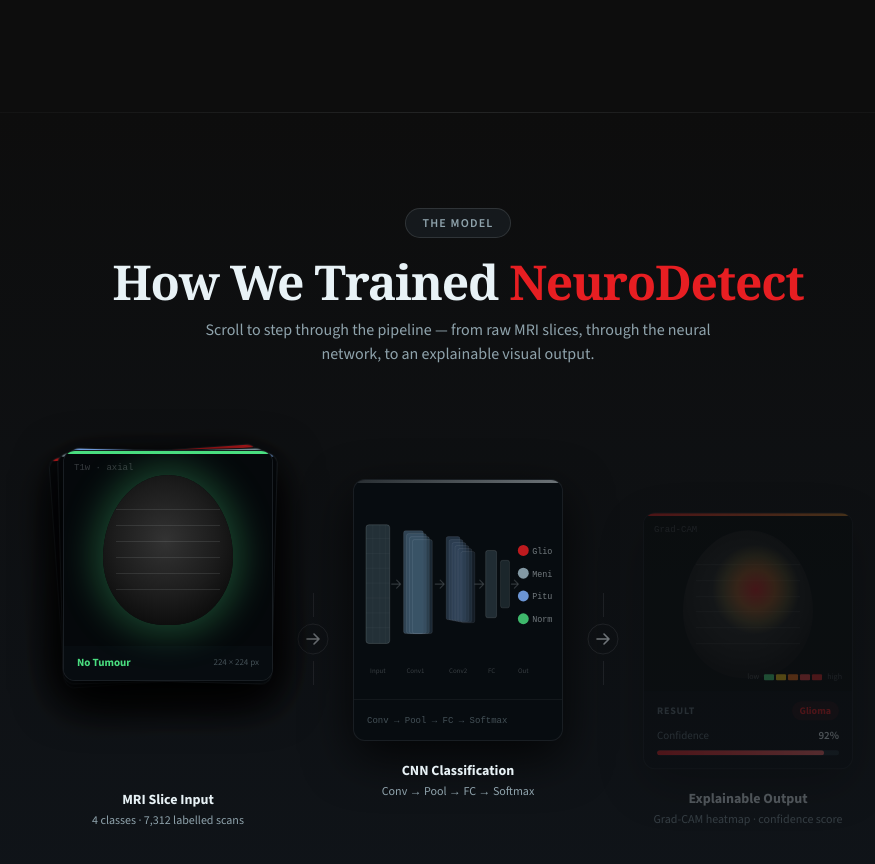
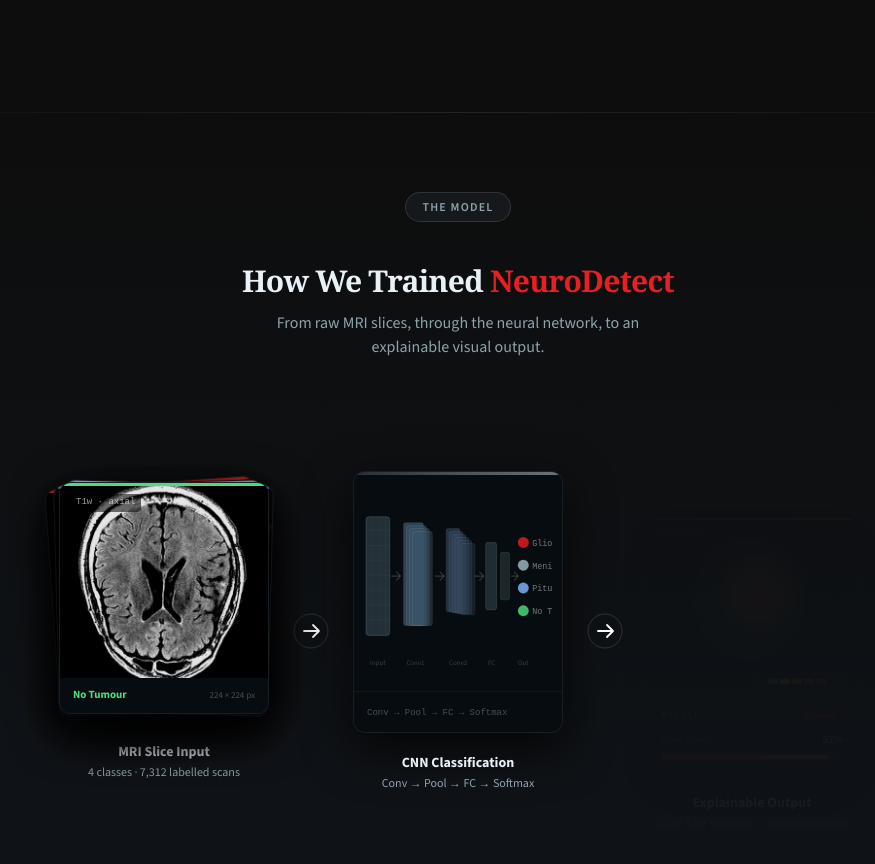
Before and after one commit to mattieballt-py/NeuroDetect, a React (Vite) app: page / in a window 1280 px wide. Shown: the part 7630-8494 px from the top of the page, without its empty margins (182-1057 px from the left). Built offline with nearby package versions, Linux system fonts and the light colour scheme.

Commit message:
sticky fix

```diff
--- a/src/components/Methodology.jsx
+++ b/src/components/Methodology.jsx
@@ -3,10 +3,10 @@ import { motion, useScroll, useTransform, useSpring } from 'framer-motion'
 
 // ─── scan card data ───────────────────────────────────────────────────────────
 const scanClasses = [
-  { label: 'Glioma',     accent: '#E71E22', glow: 'rgba(231,30,34,0.45)',   tag: '#E71E22' },
-  { label: 'Meningioma', accent: '#9eb8c4', glow: 'rgba(158,184,196,0.25)', tag: '#9eb8c4' },
-  { label: 'Pituitary',  accent: '#82b4ff', glow: 'rgba(130,180,255,0.35)', tag: '#82b4ff' },
-  { label: 'No Tumour',  accent: '#4ade80', glow: 'rgba(74,222,128,0.3)',   tag: '#4ade80' },
+  { label: 'Glioma',     accent: '#E71E22', image: '/Te-gl_115.jpg'     },
+  { label: 'Meningioma', accent: '#9eb8c4', image: '/Te-aug-me_11.jpg'  },
+  { label: 'Pituitary',  accent: '#82b4ff', image: '/Te-pi_122.jpg'     },
+  { label: 'No Tumour',  accent: '#4ade80', image: '/Te-no_102.jpg'     },
 ]
 
 // Resting stack positions (bottom → top)
@@ -27,21 +27,17 @@ function ScanCard({ scan }) {
       boxShadow: '0 16px 48px rgba(0,0,0,0.75)',
     }}>
       <div style={{ height: 3, background: scan.accent }} />
-      <div style={{ height: 192, background: '#05080b', display: 'flex', alignItems: 'center', justifyContent: 'center', position: 'relative' }}>
-        {/* Brain shape */}
-        <div style={{
-          width: 130, height: 150,
-          borderRadius: '50% 50% 46% 46% / 55% 55% 45% 45%',
-          background: 'radial-gradient(ellipse 72% 68% at 48% 44%, #333 0%, #1c1c1c 55%, #0e0e0e 82%)',
-          boxShadow: `0 0 36px 8px ${scan.glow}`,
-          position: 'relative', overflow: 'hidden',
+      <div style={{ height: 192, background: '#05080b', position: 'relative', overflow: 'hidden' }}>
+        <img
+          src={scan.image}
+          alt={`${scan.label} MRI scan`}
+          style={{ width: '100%', height: '100%', objectFit: 'cover', opacity: 0.9 }}
+        />
+        <span style={{
+          position: 'absolute', top: 8, left: 10, fontSize: 9, fontFamily: 'monospace',
+          color: 'rgba(232,242,246,0.65)', background: 'rgba(0,0,0,0.55)',
+          padding: '2px 6px', borderRadius: 4,
         }}>
-          {/* Scan slice lines */}
-          <div style={{ position: 'absolute', inset: '18% 10%', display: 'flex', flexDirection: 'column', justifyContent: 'space-around', opacity: 0.1 }}>
-            {[0,1,2,3,4,5].map(i => <div key={i} style={{ height: 1, background: '#E8F2F6' }} />)}
-          </div>
-        </div>
-        <span style={{ position: 'absolute', top: 8, left: 10, fontSize: 9, fontFamily: 'monospace', color: 'rgba(232,242,246,0.22)' }}>
           T1w · axial
         </span>
       </div>
@@ -106,7 +102,7 @@ function CNNPanel() {
             { cy: 50,  color: '#E71E22', label: 'Glioma'  },
             { cy: 73,  color: '#9eb8c4', label: 'Mening.' },
             { cy: 96,  color: '#82b4ff', label: 'Pituit.' },
-            { cy: 119, color: '#4ade80', label: 'Normal'  },
+            { cy: 119, color: '#4ade80', label: 'No Tu.'  },
           ].map(({ cy, color, label }) => (
             <g key={label}>
               <circle cx="161" cy={cy} r="5.5" fill={color} opacity="0.82"/>
@@ -141,24 +137,20 @@ function GradCAMPanel() {
 
       {/* Brain + heatmap */}
       <div style={{ height: 175, background: '#04070a', display: 'flex', alignItems: 'center', justifyContent: 'center', position: 'relative', overflow: 'hidden' }}>
-        {/* Brain base */}
         <div style={{
           width: 130, height: 148,
           borderRadius: '50% 50% 46% 46% / 55% 55% 45% 45%',
           background: 'radial-gradient(ellipse 72% 68% at 48% 44%, #333 0%, #1c1c1c 55%, #0e0e0e 82%)',
           position: 'relative', overflow: 'hidden',
         }}>
-          {/* Scan lines */}
           <div style={{ position: 'absolute', inset: '18% 10%', display: 'flex', flexDirection: 'column', justifyContent: 'space-around', opacity: 0.09 }}>
             {[0,1,2,3,4,5].map(i => <div key={i} style={{ height: 1, background: '#E8F2F6' }} />)}
           </div>
-          {/* Heatmap overlay — localised hot spot */}
           <div style={{
             position: 'absolute', inset: 0,
             background: 'radial-gradient(ellipse 42% 38% at 56% 40%, rgba(231,30,34,0.82) 0%, rgba(255,120,30,0.5) 35%, rgba(255,200,50,0.2) 60%, transparent 80%)',
           }} />
         </div>
-        {/* Heatmap scale bar */}
         <div style={{ position: 'absolute', bottom: 8, right: 10, display: 'flex', gap: 2, alignItems: 'center' }}>
           <span style={{ fontSize: 8, color: 'rgba(232,242,246,0.3)', marginRight: 3 }}>low</span>
           {['#4ade80','#facc15','#f97316','#ef4444','#dc2626'].map(c => (
@@ -166,7 +158,6 @@ function GradCAMPanel() {
           ))}
           <span style={{ fontSize: 8, color: 'rgba(232,242,246,0.3)', marginLeft: 3 }}>high</span>
         </div>
-        {/* Grad-CAM label */}
         <span style={{ position: 'absolute', top: 8, left: 10, fontSize: 9, fontFamily: 'monospace', color: 'rgba(232,242,246,0.28)' }}>Grad-CAM</span>
       </div>
 
@@ -188,16 +179,25 @@ function GradCAMPanel() {
   )
 }
 
-function ArrowConnector({ opacity }) {
+// Always-visible white arrow between panels
+function ArrowConnector() {
   return (
-    <motion.div style={{ opacity }} className="flex flex-col items-center gap-1.5 shrink-0">
-      <div style={{ width: 1, height: 24, background: 'rgba(232,242,246,0.08)' }} />
-      <svg width="32" height="32" viewBox="0 0 32 32" fill="none">
-        <circle cx="16" cy="16" r="15" stroke="rgba(232,242,246,0.08)" strokeWidth="1"/>
-        <path d="M10 16h12M17 11l5 5-5 5" stroke="rgba(232,242,246,0.45)" strokeWidth="1.6" strokeLinecap="round" strokeLinejoin="round"/>
+    <div className="shrink-0 flex items-center px-2">
+      <svg width="36" height="36" viewBox="0 0 36 36" fill="none">
+        <circle cx="18" cy="18" r="17" stroke="rgba(232,242,246,0.15)" strokeWidth="1"/>
+        <path d="M11 18h14M20 12l6 6-6 6" stroke="white" strokeWidth="1.8" strokeLinecap="round" strokeLinejoin="round"/>
       </svg>
-      <div style={{ width: 1, height: 24, background: 'rgba(232,242,246,0.08)' }} />
-    </motion.div>
+    </div>
+  )
+}
+
+// Downward arrow for mobile
+function ArrowDown() {
+  return (
+    <svg width="36" height="36" viewBox="0 0 36 36" fill="none">
+      <circle cx="18" cy="18" r="17" stroke="rgba(232,242,246,0.15)" strokeWidth="1"/>
+      <path d="M18 11v14M12 20l6 6 6-6" stroke="white" strokeWidth="1.8" strokeLinecap="round" strokeLinejoin="round"/>
+    </svg>
   )
 }
 
@@ -212,40 +212,33 @@ export default function Methodology() {
 
   const smooth = useSpring(scrollYProgress, { stiffness: 48, damping: 20 })
 
-  // Scan cards stacking in
-  const s0op = useTransform(smooth, [0.03, 0.10], [0, 1])
-  const s0y  = useTransform(smooth, [0.03, 0.10], [52, 0])
-  const s1op = useTransform(smooth, [0.09, 0.16], [0, 1])
-  const s1y  = useTransform(smooth, [0.09, 0.16], [52, 0])
-  const s2op = useTransform(smooth, [0.14, 0.21], [0, 1])
-  const s2y  = useTransform(smooth, [0.14, 0.21], [52, 0])
-  const s3op = useTransform(smooth, [0.19, 0.26], [0, 1])
-  const s3y  = useTransform(smooth, [0.19, 0.26], [52, 0])
+  // Scan cards stack in one by one
+  const s0op = useTransform(smooth, [0.03, 0.12], [0, 1])
+  const s0y  = useTransform(smooth, [0.03, 0.12], [52, 0])
+  const s1op = useTransform(smooth, [0.10, 0.19], [0, 1])
+  const s1y  = useTransform(smooth, [0.10, 0.19], [52, 0])
+  const s2op = useTransform(smooth, [0.16, 0.25], [0, 1])
+  const s2y  = useTransform(smooth, [0.16, 0.25], [52, 0])
+  const s3op = useTransform(smooth, [0.22, 0.31], [0, 1])
+  const s3y  = useTransform(smooth, [0.22, 0.31], [52, 0])
 
   const scanOpacities = [s0op, s1op, s2op, s3op]
   const scanYs        = [s0y,  s1y,  s2y,  s3y]
 
-  // Panel 1 label
-  const p1LabelOp = useTransform(smooth, [0.04, 0.14], [0, 1])
-
-  // Arrow 1
-  const arr1op = useTransform(smooth, [0.30, 0.40], [0, 1])
+  const p1LabelOp = useTransform(smooth, [0.05, 0.18], [0, 1])
 
   // Panel 2 (CNN)
-  const p2op = useTransform(smooth, [0.40, 0.52], [0, 1])
-  const p2y  = useTransform(smooth, [0.40, 0.52], [44, 0])
-
-  // Arrow 2
-  const arr2op = useTransform(smooth, [0.56, 0.65], [0, 1])
+  const p2op = useTransform(smooth, [0.42, 0.56], [0, 1])
+  const p2y  = useTransform(smooth, [0.42, 0.56], [44, 0])
 
   // Panel 3 (Grad-CAM)
-  const p3op = useTransform(smooth, [0.65, 0.77], [0, 1])
-  const p3y  = useTransform(smooth, [0.65, 0.77], [44, 0])
+  const p3op = useTransform(smooth, [0.68, 0.82], [0, 1])
+  const p3y  = useTransform(smooth, [0.68, 0.82], [44, 0])
 
   return (
     <section
       id="methodology"
-      className="relative overflow-hidden"
+      className="relative"
       style={{ background: 'linear-gradient(180deg, #0D0D0D 0%, #111820 50%, #0D0D0D 100%)' }}
     >
       <div className="absolute top-0 left-0 right-0 h-px bg-gradient-to-r from-transparent via-[rgba(232,242,246,0.1)] to-transparent" />
@@ -254,46 +247,25 @@ export default function Methodology() {
       <div ref={containerRef} style={{ height: '320vh' }} className="hidden lg:block">
         <div className="sticky top-0 h-screen flex flex-col overflow-hidden">
 
-          {/* Header — always visible inside the sticky viewport */}
-          <div className="text-center pt-24 pb-10 shrink-0 px-6">
-            <motion.div
-              initial={{ opacity: 0, y: 16 }}
-              whileInView={{ opacity: 1, y: 0 }}
-              viewport={{ once: true }}
-              transition={{ duration: 0.55 }}
-              className="flex justify-center mb-5"
-            >
-              <span className="inline-flex items-center gap-2 px-4 py-1.5 rounded-full border border-[rgba(232,242,246,0.12)] bg-surface/30 text-xs font-semibold uppercase tracking-widest text-text-muted">
-                The Model
-              </span>
-            </motion.div>
-            <motion.h2
-              initial={{ opacity: 0, y: 16 }}
-              whileInView={{ opacity: 1, y: 0 }}
-              viewport={{ once: true }}
-              transition={{ duration: 0.55, delay: 0.1 }}
-              className="text-3xl md:text-5xl font-black text-theme tracking-tight leading-tight mb-3"
-            >
-              How We Trained{' '}
-              <span className="text-cta">NeuroDetect</span>
-            </motion.h2>
-            <motion.p
-              initial={{ opacity: 0, y: 12 }}
-              whileInView={{ opacity: 1, y: 0 }}
-              viewport={{ once: true }}
-              transition={{ duration: 0.55, delay: 0.2 }}
-              className="text-text-muted text-base max-w-lg mx-auto"
-            >
-              Scroll to step through the pipeline — from raw MRI slices, through the neural network, to an explainable visual output.
-            </motion.p>
+          {/* Header — always visible, not scroll-driven */}
+          <div className="text-center pt-20 pb-6 shrink-0 px-6">
+            <span className="inline-flex items-center gap-2 px-4 py-1.5 rounded-full border border-[rgba(232,242,246,0.12)] bg-surface/30 text-xs font-semibold uppercase tracking-widest text-text-muted mb-5">
+              The Model
+            </span>
+            <h2 className="text-3xl font-black text-theme tracking-tight leading-tight mb-3 mt-5">
+              How We Trained <span className="text-cta">NeuroDetect</span>
+            </h2>
+            <p className="text-text-muted text-base max-w-sm mx-auto">
+              From raw MRI slices, through the neural network, to an explainable visual output.
+            </p>
           </div>
 
-          {/* Three-panel row */}
-          <div className="flex-1 flex items-center justify-center gap-6 px-8 pb-10">
+          {/* Three-panel row — fills remaining space, panels appear on scroll */}
+          <div className="flex-1 flex items-center justify-center gap-4 px-8 pb-8">
 
             {/* Panel 1 — Scan stack */}
             <div className="flex flex-col items-center gap-5 shrink-0">
-              <div style={{ width: 210, height: 320, position: 'relative' }}>
+              <div style={{ width: 210, height: 240, position: 'relative' }}>
                 {scanClasses.map((scan, i) => (
                   <motion.div
                     key={scan.label}
@@ -317,8 +289,8 @@ export default function Methodology() {
               </motion.div>
             </div>
 
-            {/* Arrow 1 */}
-            <ArrowConnector opacity={arr1op} />
+            {/* Arrow 1 — always visible */}
+            <ArrowConnector />
 
             {/* Panel 2 — CNN */}
             <motion.div style={{ opacity: p2op, y: p2y }} className="flex flex-col items-center gap-5 shrink-0">
@@ -329,8 +301,8 @@ export default function Methodology() {
               </div>
             </motion.div>
 
-            {/* Arrow 2 */}
-            <ArrowConnector opacity={arr2op} />
+            {/* Arrow 2 — always visible */}
+            <ArrowConnector />
 
             {/* Panel 3 — Grad-CAM */}
             <motion.div style={{ opacity: p3op, y: p3y }} className="flex flex-col items-center gap-5 shrink-0">
@@ -361,9 +333,15 @@ export default function Methodology() {
 
         <div className="flex flex-col items-center gap-8 max-w-xs mx-auto">
           <div className="flex flex-col items-center gap-3">
-            <div style={{ position: 'relative', width: 210, height: 320 }}>
+            <div style={{ position: 'relative', width: 210, height: 260 }}>
               {scanClasses.map((scan, i) => (
-                <div key={scan.label} style={{ position: 'absolute', top: 0, left: 0, zIndex: i + 1, transform: `rotate(${stackRest[i].rotate}deg) translateX(${stackRest[i].x}px) translateY(${stackRest[i].y}px)` }}>
+                <div
+                  key={scan.label}
+                  style={{
+                    position: 'absolute', top: 0, left: 0, zIndex: i + 1,
+                    transform: `rotate(${stackRest[i].rotate}deg) translateX(${stackRest[i].x}px) translateY(${stackRest[i].y}px)`,
+                  }}
+                >
                   <ScanCard scan={scan} />
                 </div>
               ))}
@@ -374,7 +352,7 @@ export default function Methodology() {
             </div>
           </div>
 
-          <div className="w-px h-10 bg-[rgba(232,242,246,0.1)]" />
+          <ArrowDown />
 
           <div className="flex flex-col items-center gap-3">
             <CNNPanel />
@@ -384,7 +362,7 @@ export default function Methodology() {
             </div>
           </div>
 
-          <div className="w-px h-10 bg-[rgba(232,242,246,0.1)]" />
+          <ArrowDown />
 
           <div className="flex flex-col items-center gap-3">
             <GradCAMPanel />
```
